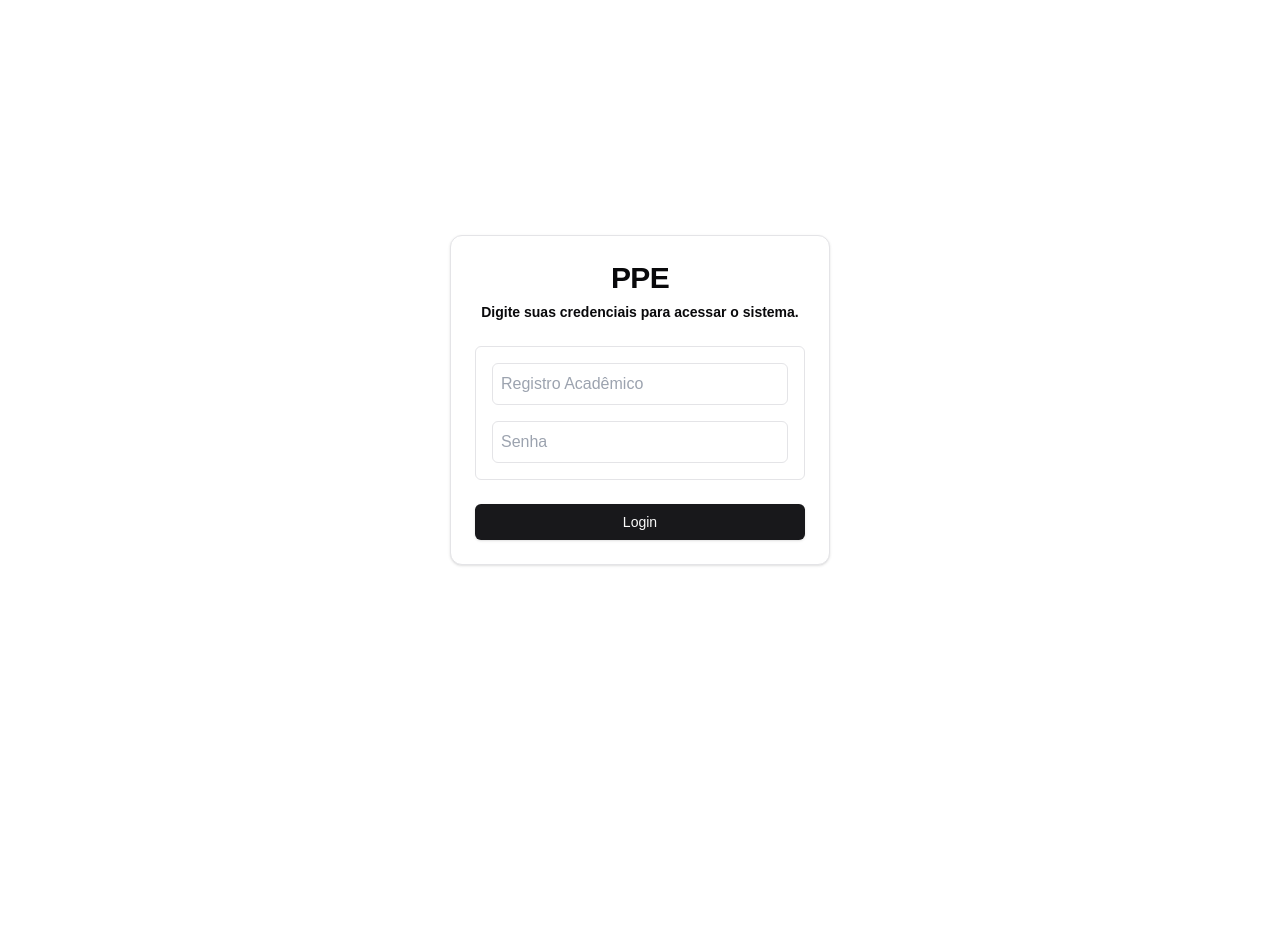
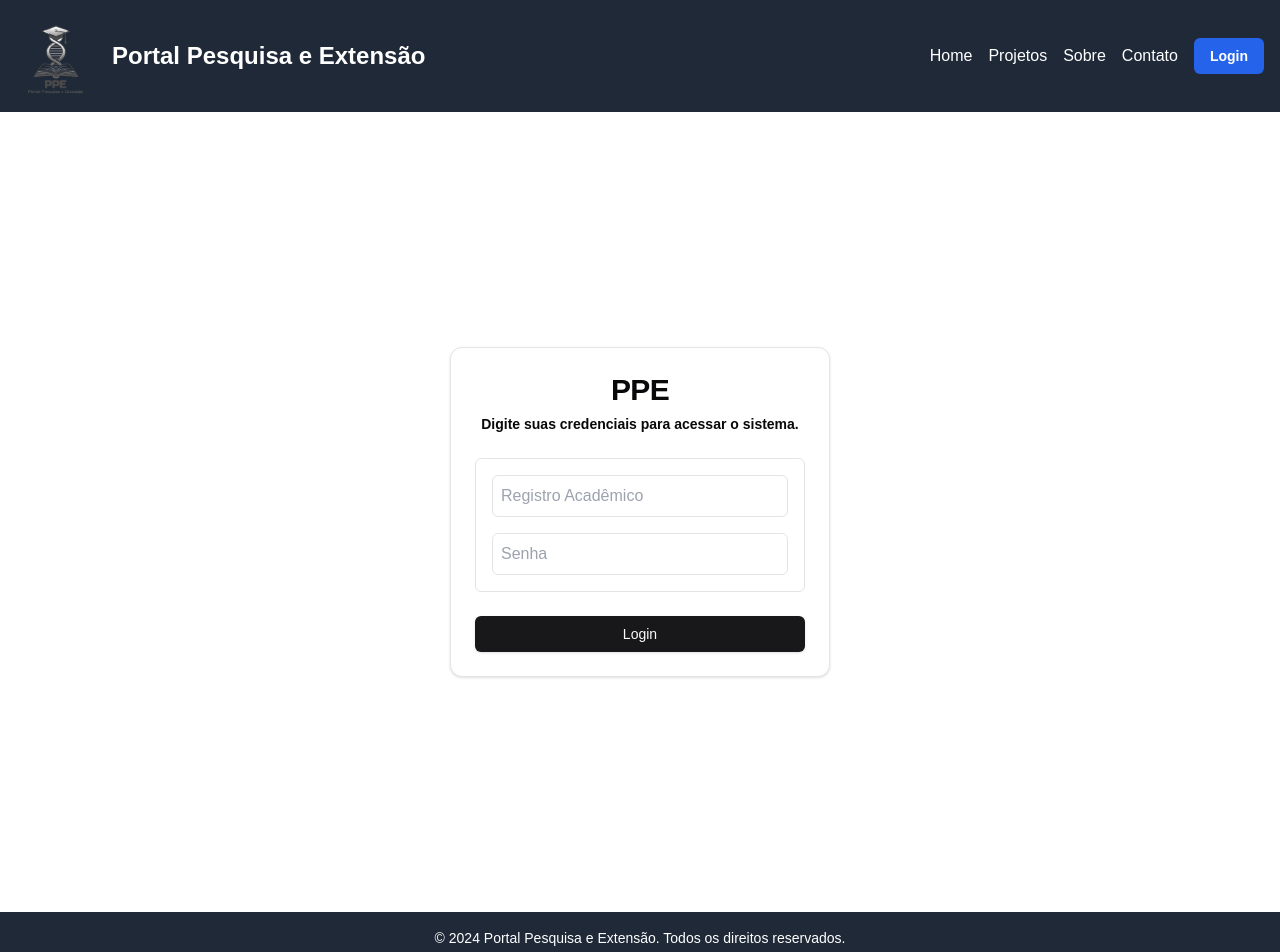
Before and after one commit to Projeto-Integrador-2024/Front-end, a Next.js app: page /login in a window 1280 px wide. Shown: the top 952 px of the page. Before the commit the page ends 800 px from the top, so only its background shows below. Built offline with nearby package versions, Linux system fonts and the light colour scheme.

Commit message:
feat: :sparkles: adição de header e footer no login

```diff
--- a/src/app/login/page.tsx
+++ b/src/app/login/page.tsx
@@ -1,6 +1,9 @@
+"use client";
 import { cn } from "@/lib/utils"
 import { Button } from "@/components/ui/button"
 import axios from "axios"
+import Link from 'next/link';
+import { useRouter } from "next/navigation";
 import {
   Card,
   CardContent,
@@ -14,7 +17,30 @@ import {
 type CardProps = React.ComponentProps<typeof Card>
 
 export function Login({ className, ...props }: CardProps) {
+  const router = useRouter();
   return (
+    <div className='min-h-screen flex flex-col'>
+      <header className="w-full bg-gray-800 text-white p-4">
+          <div className="max-w-7xl mx-auto flex items-center justify-between">
+            <div className="flex items-center space-x-4">
+              <img src="/images/Logo_PI.png" alt="Logo" className="h-20" width={80} height={80} />
+              <h1 className="text-2xl font-semibold">Portal Pesquisa e Extensão</h1>
+            </div>
+            <nav className="space-x-4">
+              <Link href="/" className="hover:text-gray-300">Home</Link>
+              <Link href="/projects" className="hover:text-gray-300">Projetos</Link>
+              <Link href="/sobre" className="hover:text-gray-300">Sobre</Link>
+              <Link href="/contatos" className="hover:text-gray-300">Contato</Link>
+              <button
+                type="button"
+                className="text-sm font-semibold text-white bg-blue-600 hover:bg-blue-700 focus:outline-none focus:ring-2 focus:ring-blue-300 focus:ring-offset-2 rounded-md px-4 py-2 transition duration-150"
+                onClick={() => router.push("/login")}
+              >
+                Login
+              </button>
+            </nav>
+          </div>
+        </header>
       <div className="flex items-center justify-center min-h-screen">
         <Card className={cn("w-[380px]", className)} {...props}>
           <CardHeader className="flex flex-col items-center">
@@ -34,6 +60,12 @@ export function Login({ className, ...props }: CardProps) {
           </CardFooter>
         </Card>
       </div>
+      <footer className="w-full bg-gray-800 text-white p-4">
+        <div className="max-w-7xl mx-auto text-center">
+          <p className='text-sm'>© 2024 Portal Pesquisa e Extensão. Todos os direitos reservados.</p>
+        </div>
+      </footer>
+    </div>
   )
 }
 
```
Lines whose indentation alone changed are shown as unchanged.
